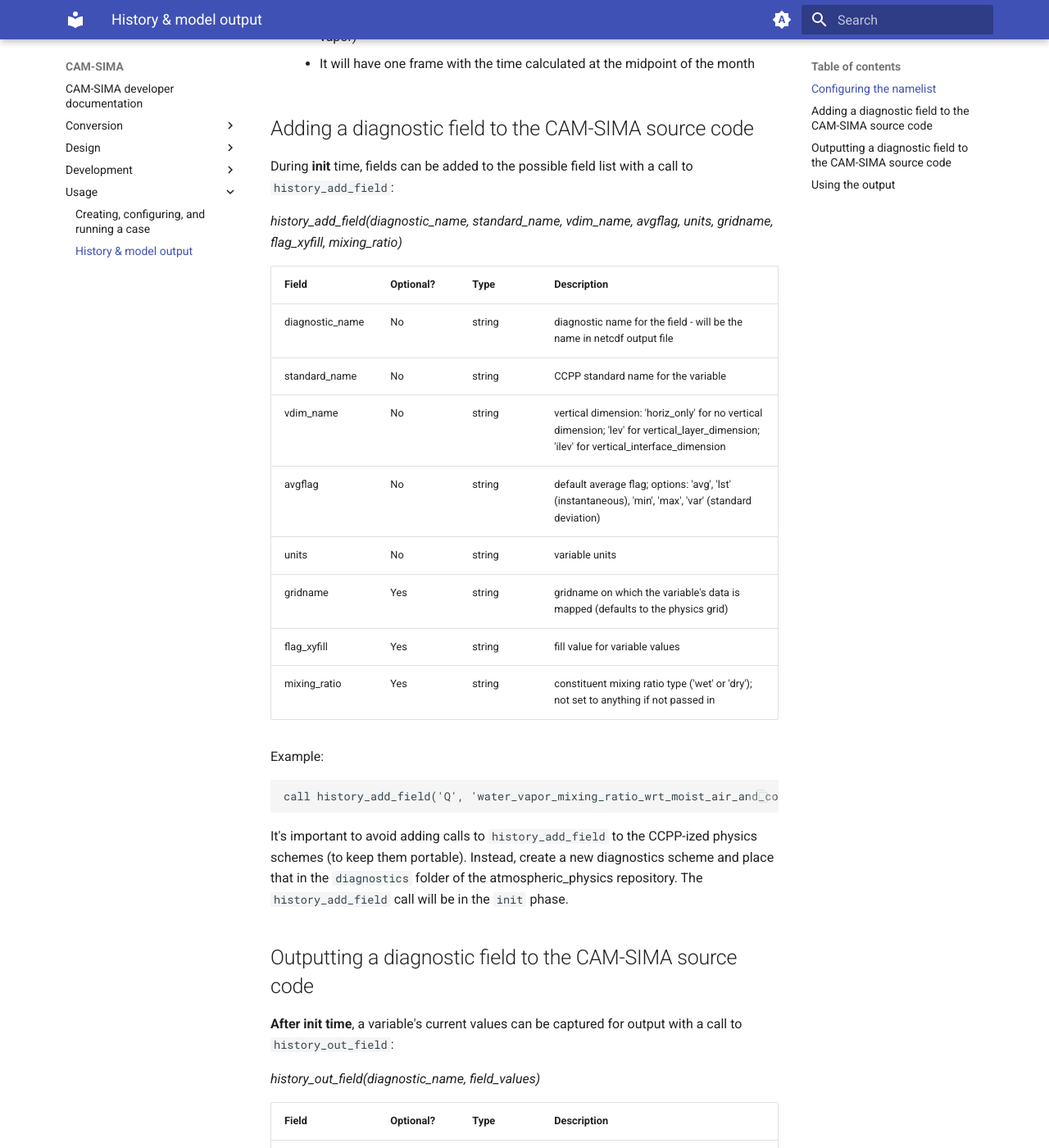
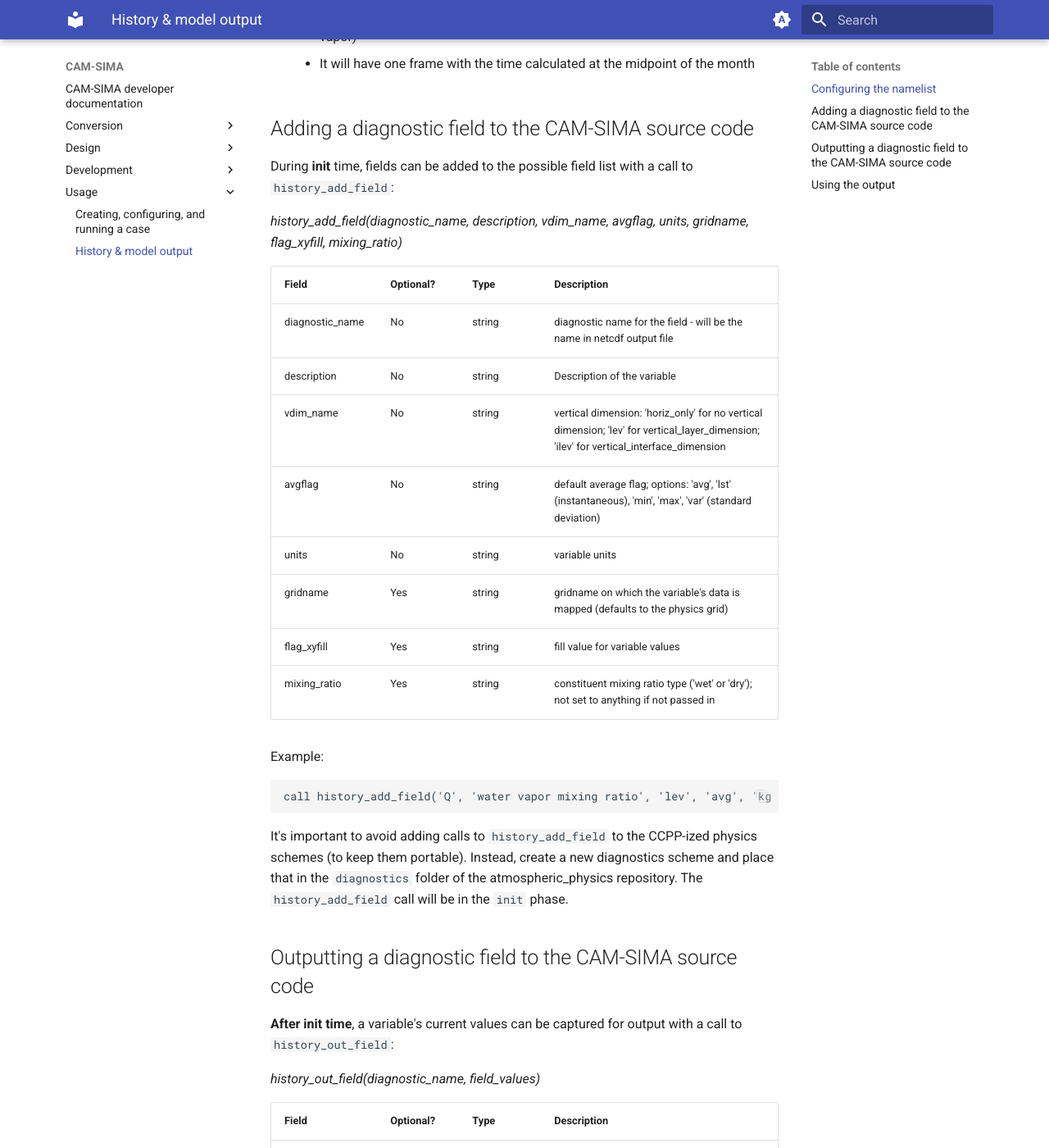
Before and after one commit to kuanchihwang/CAM-SIMA-Docs, an MkDocs documentation site: the page built from docs/usage/history.md, in a window 1280 px wide and 1400 px high, scrolled down 2476 px. Shown: the whole window at 82% size. Built offline with MkDocs 1.6.1 and Material for MkDocs 9.7.7, drawn with Linux system fonts in a browser that asks for light colours.

Commit message:
fix history api

````diff
--- a/docs/usage/history.md
+++ b/docs/usage/history.md
@@ -92,12 +92,12 @@ In plain English, a one-month run with these history configuration will result i
 ## Adding a diagnostic field to the CAM-SIMA source code
 During **init** time, fields can be added to the possible field list with a call to `history_add_field`:
 
-*history_add_field(diagnostic_name, standard_name, vdim_name, avgflag, units, gridname, flag_xyfill, mixing_ratio)*
+*history_add_field(diagnostic_name, description, vdim_name, avgflag, units, gridname, flag_xyfill, mixing_ratio)*
 
 | Field                | Optional? | Type      | Description                                    |
 |:---------------------|-----------|-----------|------------------------------------------------|
 | diagnostic_name      | No        | string    | diagnostic name for the field - will be the name in netcdf output file |
-| standard_name        | No        | string    | CCPP standard name for the variable            |
+| description          | No        | string    | Description of the variable                    |
 | vdim_name            | No        | string    | vertical dimension: 'horiz_only' for no vertical dimension; 'lev' for vertical_layer_dimension; 'ilev' for vertical_interface_dimension |
 | avgflag              | No        | string    | default average flag; options: 'avg', 'lst' (instantaneous), 'min', 'max', 'var' (standard deviation) |
 | units                | No        | string    | variable units                                 |
@@ -107,7 +107,7 @@ During **init** time, fields can be added to the possible field list with a call
 
 Example:
 ```
-call history_add_field('Q', 'water_vapor_mixing_ratio_wrt_moist_air_and_condensed_water', 'lev', 'avg', 'kg kg-1', mixing_ratio='wet')
+call history_add_field('Q', 'water vapor mixing ratio', 'lev', 'avg', 'kg kg-1', mixing_ratio='wet')
 ```
 
 It's important to avoid adding calls to `history_add_field` to the CCPP-ized physics schemes (to keep them portable). Instead, create a new diagnostics scheme and place that in the `diagnostics` folder of the atmospheric_physics repository. The `history_add_field` call will be in the `init` phase.
````
